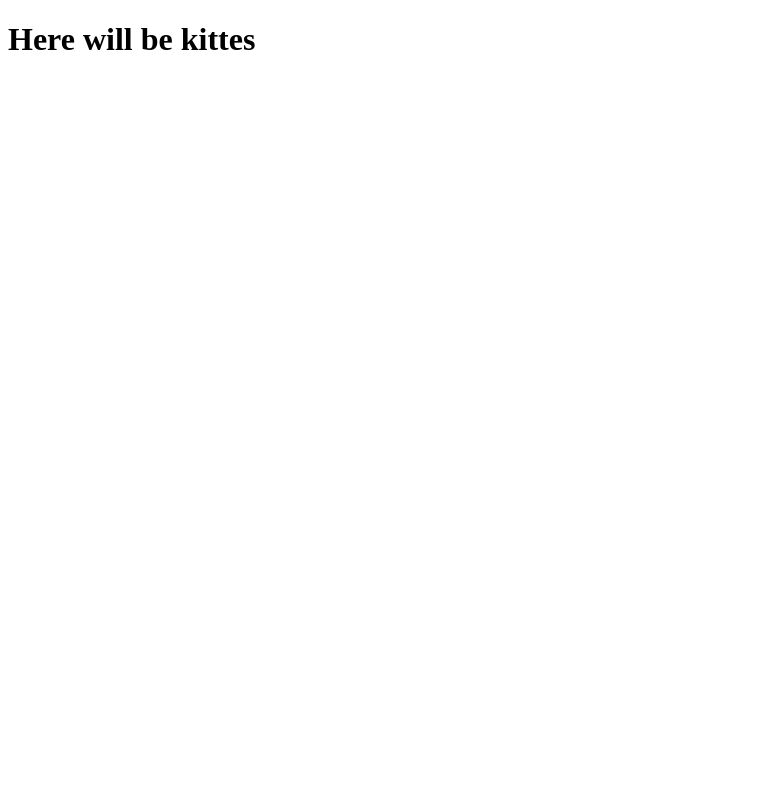
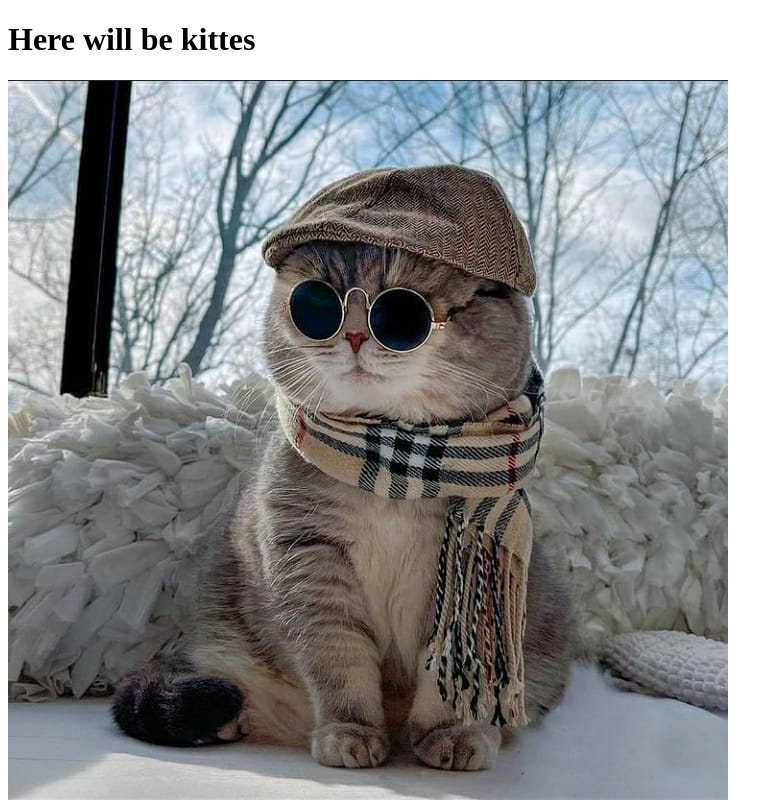
Before and after one commit to Olha-st/cool-kitties_PI, a plain HTML site: page index.html in a window 1280 px wide. Shown: the whole page, without its empty margins (0-783 px from the left). Drawn offline with Linux system fonts and the light colour scheme.

Commit message:
Image with cat has been added

```diff
--- a/index.html
+++ b/index.html
@@ -7,6 +7,7 @@
 </head>
 <body>
     <h1>Here will be kittes</h1>
+    <img src="/Img/cat1.jpg" alt="Cat">
 
 </body>
 </html>
```
Also changed, not shown: Img/cat1.jpg (added).
